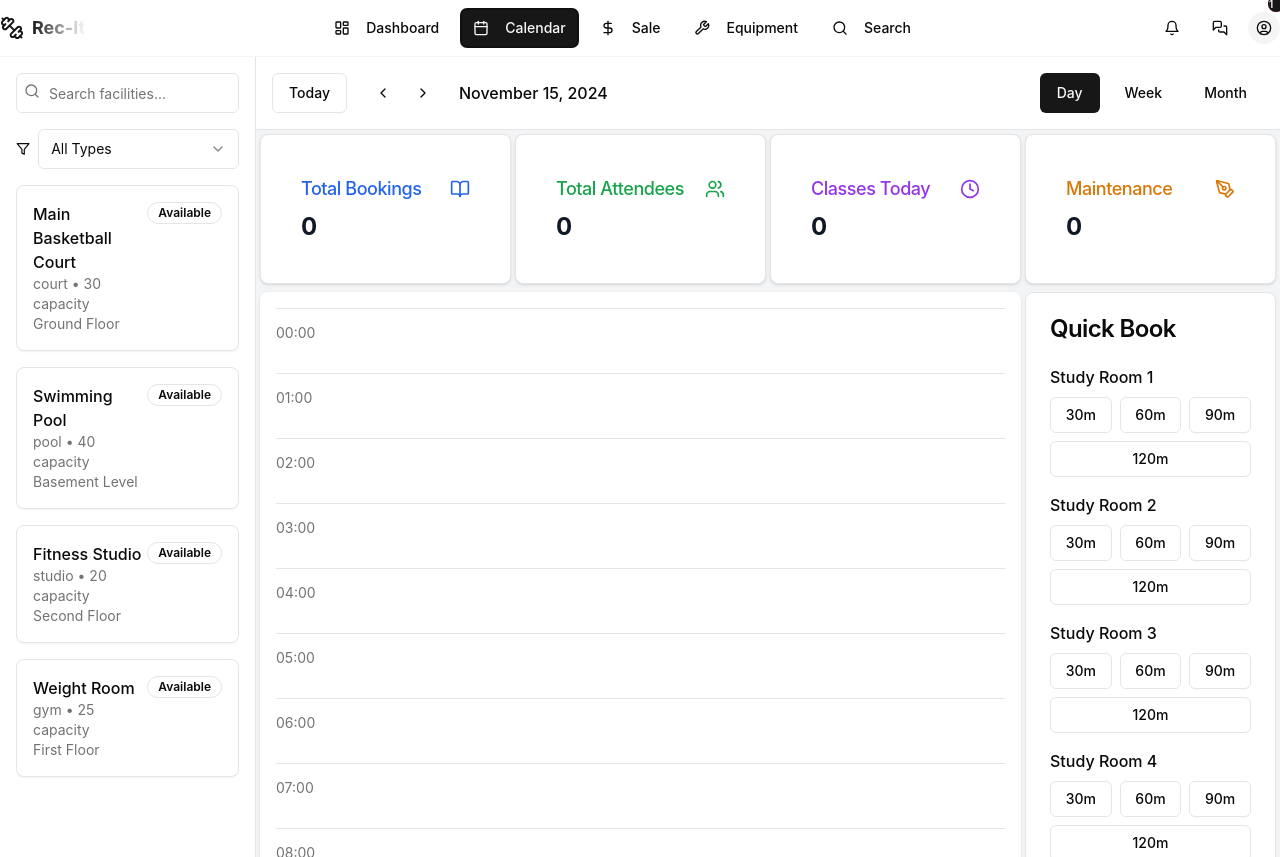
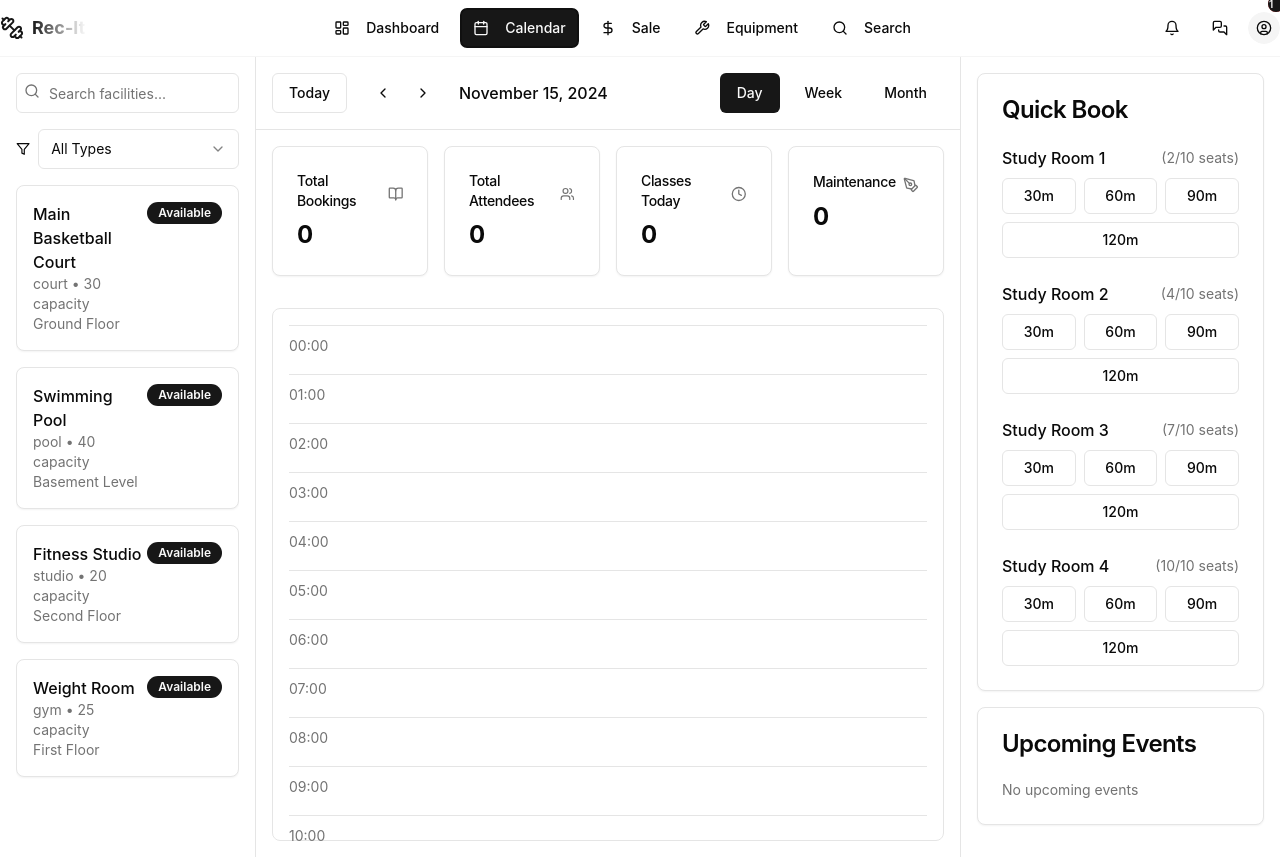
Before and after one commit to SanketBaviskar/Rec-It, a React (Vite) app: page /dashboard in a window 1280 px wide. Both pictures are taken after a click on the button "Calendar". Built offline with nearby package versions, Linux system fonts and the light colour scheme.

Commit message:
calender tab fixed

```diff
--- a/src/Pages/MainWindow/CalenderTab/CalenderTab.tsx
+++ b/src/Pages/MainWindow/CalenderTab/CalenderTab.tsx
@@ -1,6 +1,6 @@
 'use client'
 
-import { useState } from 'react'
+import React, { useState } from 'react'
 import { addDays, subDays, format, startOfWeek, endOfWeek, eachDayOfInterval, startOfMonth, endOfMonth, isSameMonth } from 'date-fns'
 import { Button } from "@/components/ui/button"
 import { Calendar } from "@/components/ui/calendar"
@@ -23,7 +23,7 @@ import {
 import { ScrollArea } from "@/components/ui/scroll-area"
 import { Badge } from "@/components/ui/badge"
 import { Separator } from "@/components/ui/separator"
-import { CalendarIcon, ChevronLeft, ChevronRight, Users, Clock, BookOpen, PenToolIcon as Tool, Search, LayoutDashboard, ShoppingCart, Wrench, Filter } from 'lucide-react'
+import { CalendarIcon, ChevronLeft, ChevronRight, Users, Clock, BookOpen, PenToolIcon as Tool, Search, Filter, X } from 'lucide-react'
 
 interface Facility {
   id: string
@@ -41,9 +41,15 @@ interface Booking {
   facility: string
   start: Date
   end: Date
-  type: 'booking'
+  type: 'booking' | 'class' | 'maintenance' | 'event'
   status: 'confirmed' | 'pending' | 'cancelled'
+  description?: string
   attendees?: number
+  instructor?: string
+  recurring?: {
+    frequency: 'daily' | 'weekly' | 'monthly'
+    endDate: Date
+  }
 }
 
 const sampleFacilities: Facility[] = [
@@ -85,11 +91,13 @@ const sampleFacilities: Facility[] = [
   },
 ]
 
-export default function CalenderTab() {
+export default function CalendarTab() {
   const [currentDate, setCurrentDate] = useState(new Date())
   const [view, setView] = useState<'day' | 'week' | 'month'>('day')
   const [selectedFacility, setSelectedFacility] = useState<string>()
   const [bookings, setBookings] = useState<Booking[]>([])
+  const [isBookingModalOpen, setIsBookingModalOpen] = useState(false)
+  const [selectedBookingDate, setSelectedBookingDate] = useState(new Date())
 
   const handlePrevious = () => {
     setCurrentDate(prev => {
@@ -99,7 +107,7 @@ export default function CalenderTab() {
         case 'week':
           return subDays(prev, 7)
         case 'month':
-          return subDays(prev, 30)
+          return subDays(prev, 1)
         default:
           return prev
       }
@@ -114,21 +122,26 @@ export default function CalenderTab() {
         case 'week':
           return addDays(prev, 7)
         case 'month':
-          return addDays(prev, 30)
+          return addDays(prev, 1)
         default:
           return prev
       }
     })
   }
 
+  const handleBook = (booking: Booking) => {
+    setBookings(prev => [...prev, { ...booking, id: Date.now().toString() }])
+    setIsBookingModalOpen(false)
+  }
+
   const renderDayView = () => (
-    <div className="grid grid-cols-1 gap-4">
+    <div className="grid grid-cols-1 gap-2">
       {Array.from({ length: 24 }).map((_, i) => (
-        <div key={i} className="flex items-center border-t py-2">
+        <div key={i} className="flex items-center border-t py-1">
           <div className="w-16 text-sm text-muted-foreground">
             {String(i).padStart(2, '0')}:00
           </div>
-          <div className="flex-1 h-8 rounded hover:bg-gray-50"></div>
+          <div className="flex-1 h-8 rounded-md hover:bg-accent/50 transition-colors"></div>
         </div>
       ))}
     </div>
@@ -140,7 +153,7 @@ export default function CalenderTab() {
     const days = eachDayOfInterval({ start: startDate, end: endDate })
 
     return (
-      <div className="grid grid-cols-8 gap-4">
+      <div className="grid grid-cols-8 gap-2">
         <div className="col-span-1"></div>
         {days.map((day, index) => (
           <div key={index} className="text-center font-medium">
@@ -148,14 +161,14 @@ export default function CalenderTab() {
           </div>
         ))}
         {Array.from({ length: 24 }).map((_, hour) => (
-          <>
-            <div key={`hour-${hour}`} className="text-sm text-muted-foreground">
+          <React.Fragment key={`hour-${hour}`}>
+            <div className="text-sm text-muted-foreground">
               {String(hour).padStart(2, '0')}:00
             </div>
             {days.map((day, index) => (
-              <div key={`${day}-${hour}`} className="border-t h-8 hover:bg-gray-50"></div>
+              <div key={`${day}-${hour}`} className="border-t h-8 hover:bg-accent/50 transition-colors"></div>
             ))}
-          </>
+          </React.Fragment>
         ))}
       </div>
     )
@@ -167,7 +180,7 @@ export default function CalenderTab() {
     const days = eachDayOfInterval({ start: startDate, end: endDate })
 
     return (
-      <div className="grid grid-cols-7 gap-4">
+      <div className="grid grid-cols-7 gap-2">
         {['Sun', 'Mon', 'Tue', 'Wed', 'Thu', 'Fri', 'Sat'].map((day) => (
           <div key={day} className="text-center font-medium">
             {day}
@@ -176,8 +189,8 @@ export default function CalenderTab() {
         {days.map((day, index) => (
           <div
             key={index}
-            className={`h-24 border p-1 ${isSameMonth(day, currentDate) ? 'bg-white' : 'bg-gray-100'
-              }`}
+            className={`h-24 border p-1 ${isSameMonth(day, currentDate) ? 'bg-background' : 'bg-muted'
+              } hover:bg-accent/50 transition-colors`}
           >
             <div className="text-sm">{format(day, 'd')}</div>
           </div>
@@ -187,9 +200,9 @@ export default function CalenderTab() {
   }
 
   return (
-    <div className="flex h-screen bg-gray-100">
+    <div className="flex h-screen bg-background">
       {/* Left Sidebar */}
-      <div className="w-64 bg-white border-r p-4">
+      <div className="w-64 border-r p-4">
         <div className="space-y-4">
           <div className="relative">
             <Search className="absolute left-2 top-2.5 h-4 w-4 text-muted-foreground" />
@@ -213,7 +226,7 @@ export default function CalenderTab() {
           <ScrollArea className="h-[calc(100vh-200px)]">
             <div className="space-y-4">
               {sampleFacilities.map((facility) => (
-                <Card key={facility.id} className="cursor-pointer hover:bg-gray-50">
+                <Card key={facility.id} className="cursor-pointer hover:bg-accent/50 transition-colors">
                   <CardContent className="p-4">
                     <div className="flex justify-between items-start">
                       <div>
@@ -221,7 +234,7 @@ export default function CalenderTab() {
                         <p className="text-sm text-muted-foreground">{facility.type} • {facility.capacity} capacity</p>
                         <p className="text-sm text-muted-foreground">{facility.location}</p>
                       </div>
-                      <Badge variant={facility.available ? "success" : "destructive"}>
+                      <Badge variant={facility.available ? "default" : "secondary"}>
                         {facility.available ? 'Available' : 'In Use'}
                       </Badge>
                     </div>
@@ -234,9 +247,11 @@ export default function CalenderTab() {
       </div>
 
       {/* Main Content */}
+      <div className="flex-1 flex">
+        {/* Calendar Area */}
         <div className="flex-1 flex flex-col">
-        {/* Calendar Header */}
-        <div className="p-4 bg-white border-b">
+          {/* Header */}
+          <div className="p-4 border-b">
             <div className="flex items-center justify-between">
               <div className="flex items-center space-x-4">
                 <Button variant="outline" onClick={() => setCurrentDate(new Date())}>Today</Button>
@@ -274,97 +289,332 @@ export default function CalenderTab() {
               </div>
             </div>
           </div>
+
           {/* Stats Cards */}
-        <div className="grid grid-cols-4 gap-1 p-1">
-          <Card className="bg-white rounded-lg shadow p-4">
-            <CardHeader className="flex flex-row items-center justify-between space-y-0 pb-2">
-              <CardTitle className="text-lg font-medium text-blue-600">
-                Total Bookings
-              </CardTitle>
-              <BookOpen className="h-5 w-5 text-blue-600" />
+          <div className="grid grid-cols-4 gap-4 p-4">
+            <Card>
+              <CardHeader className="flex flex-row items-center justify-between pb-2">
+                <CardTitle className="text-sm font-medium">Total Bookings</CardTitle>
+                <BookOpen className="h-4 w-4 text-muted-foreground" />
               </CardHeader>
               <CardContent>
-              <div className="text-2xl font-bold text-gray-900">0</div>
+                <div className="text-2xl font-bold">{bookings.length}</div>
               </CardContent>
             </Card>
-
-          <Card className="bg-white rounded-lg shadow p-4">
-            <CardHeader className="flex flex-row items-center justify-between space-y-0 pb-2">
-              <CardTitle className="text-lg font-medium text-green-600">
-                Total Attendees
-              </CardTitle>
-              <Users className="h-5 w-5 text-green-600" />
+            <Card>
+              <CardHeader className="flex flex-row items-center justify-between pb-2">
+                <CardTitle className="text-sm font-medium">Total Attendees</CardTitle>
+                <Users className="h-4 w-4 text-muted-foreground" />
               </CardHeader>
               <CardContent>
-              <div className="text-2xl font-bold text-gray-900">0</div>
+                <div className="text-2xl font-bold">
+                  {bookings.reduce((sum, booking) => sum + (booking.attendees || 0), 0)}
+                </div>
               </CardContent>
             </Card>
-          <Card className="bg-white rounded-lg shadow p-4">
-            <CardHeader className="flex flex-row items-center justify-between space-y-0 pb-2">
-              <CardTitle className="text-lg font-medium text-purple-600">
-                Classes Today
-              </CardTitle>
-              <Clock className="h-5 w-5 text-purple-600" />
+            <Card>
+              <CardHeader className="flex flex-row items-center justify-between pb-2">
+                <CardTitle className="text-sm font-medium">Classes Today</CardTitle>
+                <Clock className="h-4 w-4 text-muted-foreground" />
               </CardHeader>
               <CardContent>
-              <div className="text-2xl font-bold text-gray-900">0</div>
+                <div className="text-2xl font-bold">
+                  {bookings.filter(booking =>
+                    booking.type === 'class' &&
+                    booking.start.toDateString() === new Date().toDateString()
+                  ).length}
+                </div>
               </CardContent>
             </Card>
-          <Card className="bg-white rounded-lg shadow p-4">
-            <CardHeader className="flex flex-row items-center justify-between space-y-0 pb-2">
-              <CardTitle className="text-lg font-medium text-amber-600">
-                Maintenance
-              </CardTitle>
-              <Tool className="h-5 w-5 text-amber-600" />
+            <Card>
+              <CardHeader className="flex flex-row items-center justify-between pb-2">
+                <CardTitle className="text-sm font-medium">Maintenance</CardTitle>
+                <Tool className="h-4 w-4 text-muted-foreground" />
               </CardHeader>
               <CardContent>
-              <div className="text-2xl font-bold text-gray-900">0</div>
+                <div className="text-2xl font-bold">
+                  {bookings.filter(booking => booking.type === 'maintenance').length}
+                </div>
               </CardContent>
             </Card>
           </div>
+
           {/* Calendar Grid */}
-        <div className="flex-1 p-1">
-          <div className="grid grid-cols-4 gap-1 h-full">
-            <div className="col-span-3 bg-white rounded-lg shadow p-4 overflow-auto">
+          <div className="flex-1 p-4 overflow-auto">
+            <div className="bg-card rounded-lg border p-4 h-full">
               {view === 'day' && renderDayView()}
               {view === 'week' && renderWeekView()}
               {view === 'month' && renderMonthView()}
             </div>
-            <div className="space-y-4">
+          </div>
+        </div>
+
+        {/* Quick Book Sidebar */}
+        <div className="w-80 border-l p-4">
           <Card>
             <CardHeader>
               <CardTitle>Quick Book</CardTitle>
             </CardHeader>
-                <CardContent>
-                  <div className="space-y-4">
-                    {['Study Room 1', 'Study Room 2', 'Study Room 3', 'Study Room 4'].map((room) => (
-                      <div key={room}>
-                        <h4 className="font-medium mb-2">{room}</h4>
-                        <div className="grid grid-cols-3 gap-2">
-                          <Button variant="outline" size="sm">30m</Button>
-                          <Button variant="outline" size="sm">60m</Button>
-                          <Button variant="outline" size="sm">90m</Button>
-                          <Button variant="outline" size="sm" className="col-span-3">120m</Button>
+            <CardContent className="space-y-6">
+              {[
+                { name: 'Study Room 1', seats: '2/10' },
+                { name: 'Study Room 2', seats: '4/10' },
+                { name: 'Study Room 3', seats: '7/10' },
+                { name: 'Study Room 4', seats: '10/10' }
+              ].map((room) => (
+                <div key={room.name}>
+                  <div className="flex justify-between items-center mb-2">
+                    <h4 className="font-medium">{room.name}</h4>
+                    <span className="text-sm text-muted-foreground">({room.seats} seats)</span>
                   </div>
+                  <div className="grid grid-cols-3 gap-2 mb-2">
+                    <Button variant="outline" size="sm"
+                      onClick={() => {
+                        setSelectedBookingDate(new Date())
+                        setIsBookingModalOpen(true)
+                      }}
+                    >
+                      30m
+                    </Button>
+                    <Button variant="outline"
+                      size="sm"
+                      onClick={() => {
+                        setSelectedBookingDate(new Date())
+                        setIsBookingModalOpen(true)
+                      }}
+                    >
+                      60m
+                    </Button>
+                    <Button variant="outline"
+                      size="sm"
+                      onClick={() => {
+                        setSelectedBookingDate(new Date())
+                        setIsBookingModalOpen(true)
+                      }}
+                    >
+                      90m
+                    </Button>
+                  </div>
+                  <Button variant="outline"
+                    size="sm"
+                    className="w-full"
+                    onClick={() => {
+                      setSelectedBookingDate(new Date())
+                      setIsBookingModalOpen(true)
+                    }}
+                  >
+                    120m
+                  </Button>
                 </div>
               ))}
-                  </div>
             </CardContent>
           </Card>
-              <Card>
+
+          <Card className="mt-4">
             <CardHeader>
               <CardTitle>Upcoming Events</CardTitle>
             </CardHeader>
             <CardContent>
-                  <div className="text-sm text-muted-foreground">
-                    No upcoming events
-                  </div>
+              <p className="text-sm text-muted-foreground">No upcoming events</p>
             </CardContent>
           </Card>
         </div>
       </div>
-        </div>
-      </div>
+
+      {/* Booking Modal */}
+      <Dialog open={isBookingModalOpen} onOpenChange={setIsBookingModalOpen}>
+        <DialogContent className="sm:max-w-[425px]">
+          <DialogHeader>
+            <DialogTitle>New Booking</DialogTitle>
+          </DialogHeader>
+          <BookingForm
+            selectedDate={selectedBookingDate}
+            facilities={sampleFacilities}
+            onBook={handleBook}
+            onClose={() => setIsBookingModalOpen(false)}
+          />
+        </DialogContent>
+      </Dialog>
     </div>
   )
 }
+
+function BookingForm({ selectedDate, facilities, onBook, onClose }: {
+  selectedDate: Date
+  facilities: Facility[]
+  onBook: (booking: Booking) => void
+  onClose: () => void
+}) {
+  const [formData, setFormData] = useState({
+    title: '',
+    facility: '',
+    startTime: format(selectedDate, 'HH:mm'),
+    endTime: format(new Date(selectedDate.getTime() + 3600000), 'HH:mm'),
+    type: 'booking' as Booking['type'],
+    status: 'pending' as Booking['status'],
+    description: '',
+    attendees: '',
+    instructor: '',
+    isRecurring: false,
+    recurringFrequency: 'weekly' as 'daily' | 'weekly' | 'monthly',
+    recurringEndDate: format(new Date(selectedDate.getTime() + 7776000000), 'yyyy-MM-dd'), // 90 days ahead
+  })
+
+  const handleSubmit = (e: React.FormEvent) => {
+    e.preventDefault()
+    const [startHours, startMinutes] = formData.startTime.split(':').map(Number)
+    const [endHours, endMinutes] = formData.endTime.split(':').map(Number)
+
+    const start = new Date(selectedDate)
+    start.setHours(startHours, startMinutes)
+
+    const end = new Date(selectedDate)
+    end.setHours(endHours, endMinutes)
+
+    onBook({
+      id: '',  // This will be set in the parent component
+      title: formData.title,
+      facility: formData.facility,
+      start,
+      end,
+      type: formData.type,
+      status: formData.status,
+      description: formData.description,
+      attendees: formData.attendees ? parseInt(formData.attendees) : undefined,
+      instructor: formData.instructor || undefined,
+      ...(formData.isRecurring && {
+        recurring: {
+          frequency: formData.recurringFrequency,
+          endDate: new Date(formData.recurringEndDate),
+        },
+      }),
+    })
+    onClose()
+  }
+
+  return (
+    <form onSubmit={handleSubmit} className="space-y-4">
+      <div>
+        <label className="block text-sm font-medium text-foreground mb-1">
+          Title
+        </label>
+        <Input
+          type="text"
+          required
+          value={formData.title}
+          onChange={(e) => setFormData({ ...formData, title: e.target.value })}
+        />
+      </div>
+
+      <div>
+        <label className="block text-sm font-medium text-foreground mb-1">
+          Facility
+        </label>
+        <Select
+          value={formData.facility}
+          onValueChange={(value) => setFormData({ ...formData, facility: value })}
+        >
+          <SelectTrigger>
+            <SelectValue placeholder="Select a facility" />
+          </SelectTrigger>
+          <SelectContent>
+            {facilities.map((facility) => (
+              <SelectItem key={facility.id} value={facility.id}>
+                {facility.name}
+              </SelectItem>
+            ))}
+          </SelectContent>
+        </Select>
+      </div>
+
+      <div className="grid grid-cols-2 gap-4">
+        <div>
+          <label className="block text-sm font-medium text-foreground mb-1">
+            Start Time
+          </label>
+          <Input
+            type="time"
+            required
+            value={formData.startTime}
+            onChange={(e) => setFormData({ ...formData, startTime: e.target.value })}
+          />
+        </div>
+        <div>
+          <label className="block text-sm font-medium text-foreground mb-1">
+            End Time
+          </label>
+          <Input
+            type="time"
+            required
+            value={formData.endTime}
+            onChange={(e) => setFormData({ ...formData, endTime: e.target.value })}
+          />
+        </div>
+      </div>
+
+      <div>
+        <label className="block text-sm font-medium text-foreground mb-1">
+          Type
+        </label>
+        <Select
+          value={formData.type}
+          onValueChange={(value) => setFormData({ ...formData, type: value as Booking['type'] })}
+        >
+          <SelectTrigger>
+            <SelectValue />
+          </SelectTrigger>
+          <SelectContent>
+            <SelectItem value="booking">Booking</SelectItem>
+            <SelectItem value="class">Class</SelectItem>
+            <SelectItem value="maintenance">Maintenance</SelectItem>
+            <SelectItem value="event">Event</SelectItem>
+          </SelectContent>
+        </Select>
+      </div>
+
+      {formData.type === 'class' && (
+        <div>
+          <label className="block text-sm font-medium text-foreground mb-1">
+            Instructor
+          </label>
+          <Input
+            type="text"
+            value={formData.instructor}
+            onChange={(e) => setFormData({ ...formData, instructor: e.target.value })}
+          />
+        </div>
+      )}
+
+      <div>
+        <label className="block text-sm font-medium text-foreground mb-1">
+          Description
+        </label>
+        <textarea
+          className="w-full rounded-md border border-input bg-background px-3 py-2 text-sm ring-offset-background placeholder:text-muted-foreground focus-visible:outline-none focus-visible:ring-2 focus-visible:ring-ring focus-visible:ring-offset-2 disabled:cursor-not-allowed disabled:opacity-50"
+          value={formData.description}
+          onChange={(e) => setFormData({ ...formData, description: e.target.value })}
+        />
+      </div>
+
+      <div>
+        <label className="block text-sm font-medium text-foreground mb-1">
+          Expected Attendees
+        </label>
+        <Input
+          type="number"
+          value={formData.attendees}
+          onChange={(e) => setFormData({ ...formData, attendees: e.target.value })}
+        />
+      </div>
+
+      <div className="flex justify-end gap-2">
+        <Button type="button" variant="outline" onClick={onClose}>
+          Cancel
+        </Button>
+        <Button type="submit">
+          Book
+        </Button>
+      </div>
+    </form>
+  )
+}
```
Lines whose indentation alone changed are shown as unchanged.
